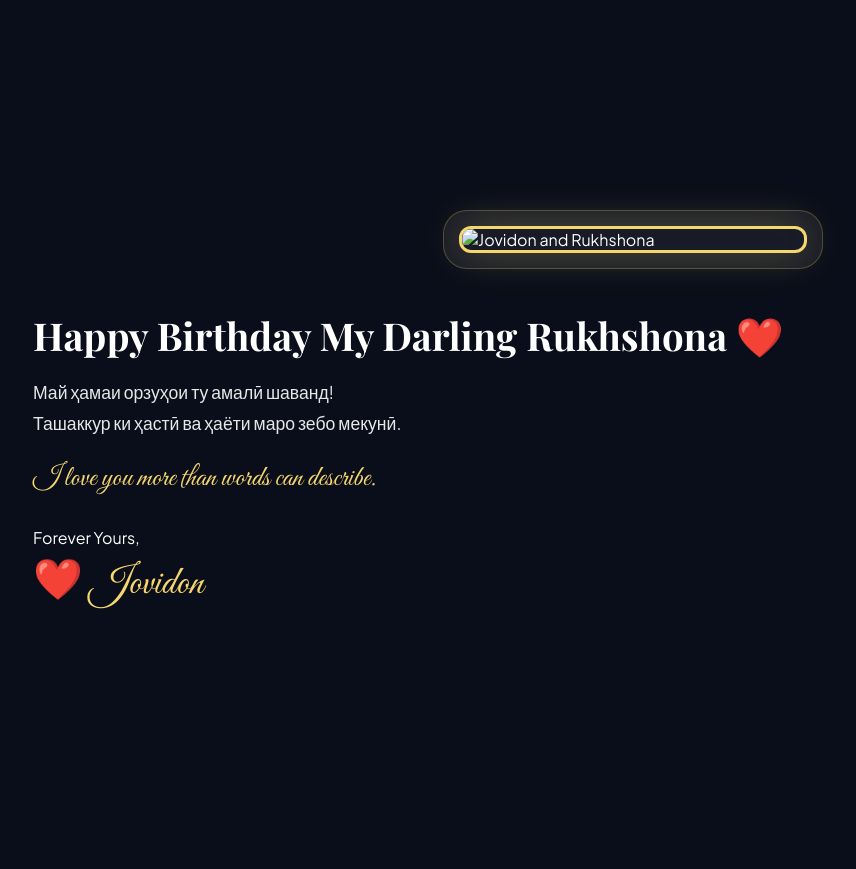
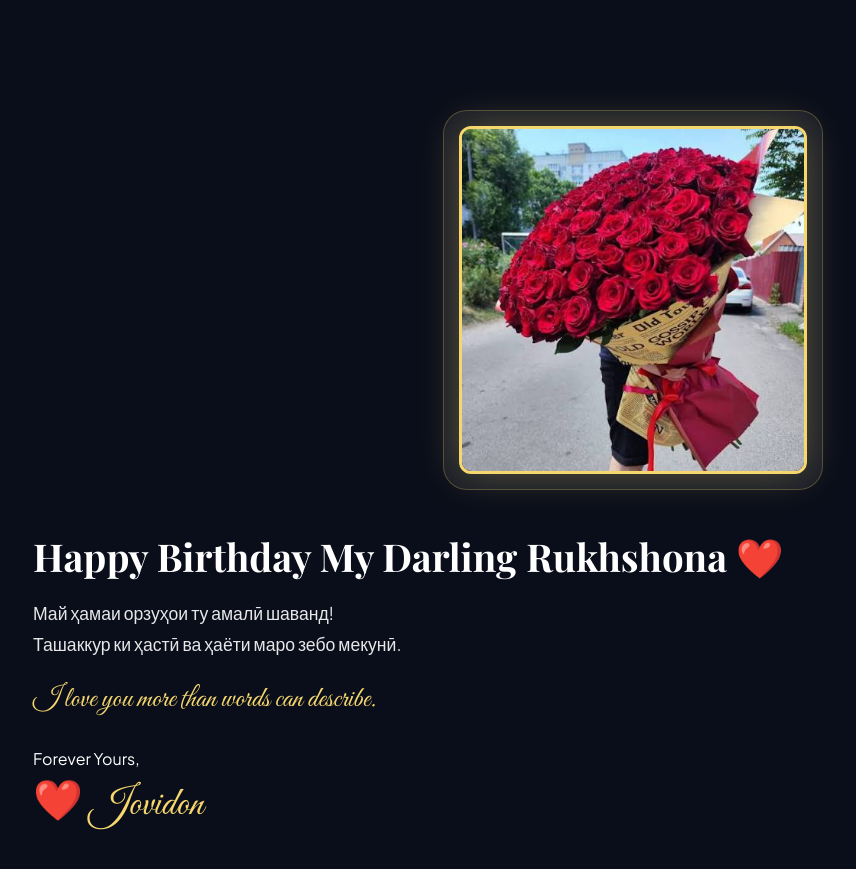
Before and after one commit to JovIT2028/Rukhshona-s-bithday, a plain HTML site: page index.html in a window 1280 px wide. Shown: the part 7080-7949 px from the top of the page, without its empty margins (7-863 px from the left). Before the commit the page ends 7890 px from the top, so only its background shows below. Drawn offline with nearby package versions, Linux system fonts and the light colour scheme; animation ran at ten frames a second; a web font is replaced by a local one.

Commit message:
Update index.html

```diff
--- a/index.html
+++ b/index.html
@@ -301,7 +301,7 @@
                 <div class="container text-center">
                     <div class="final-frame-wrapper glass-panel tilt-card">
                         <div class="gold-frame-border">
-                            <img src="/gallery/images.jfif" alt="Jovidon and Rukhshona" loading="lazy">
+                            <img src="images.jfif" alt="Jovidon and Rukhshona" loading="lazy">
                         </div>
                     </div>
                     <div class="final-text-content">
```
